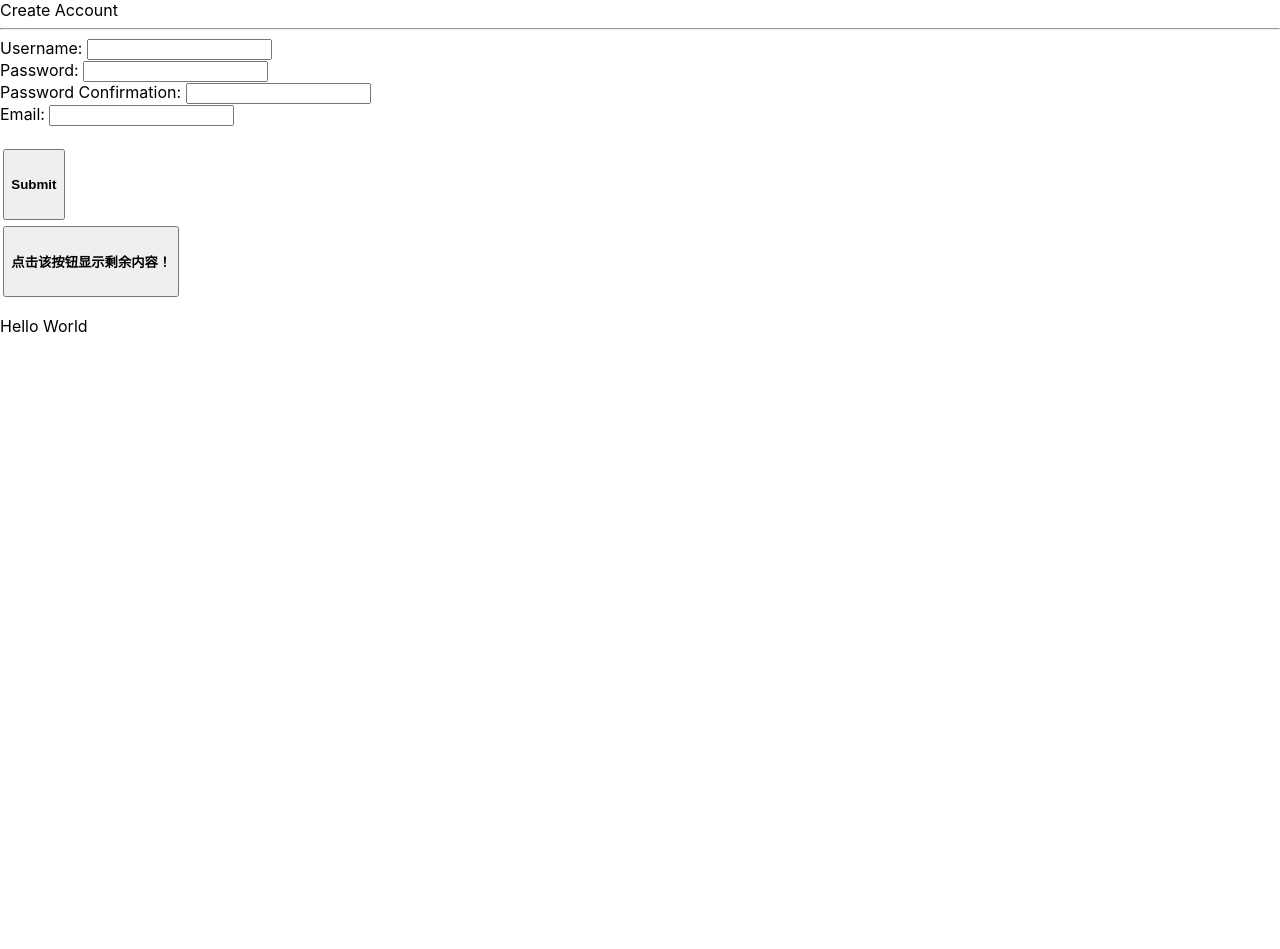
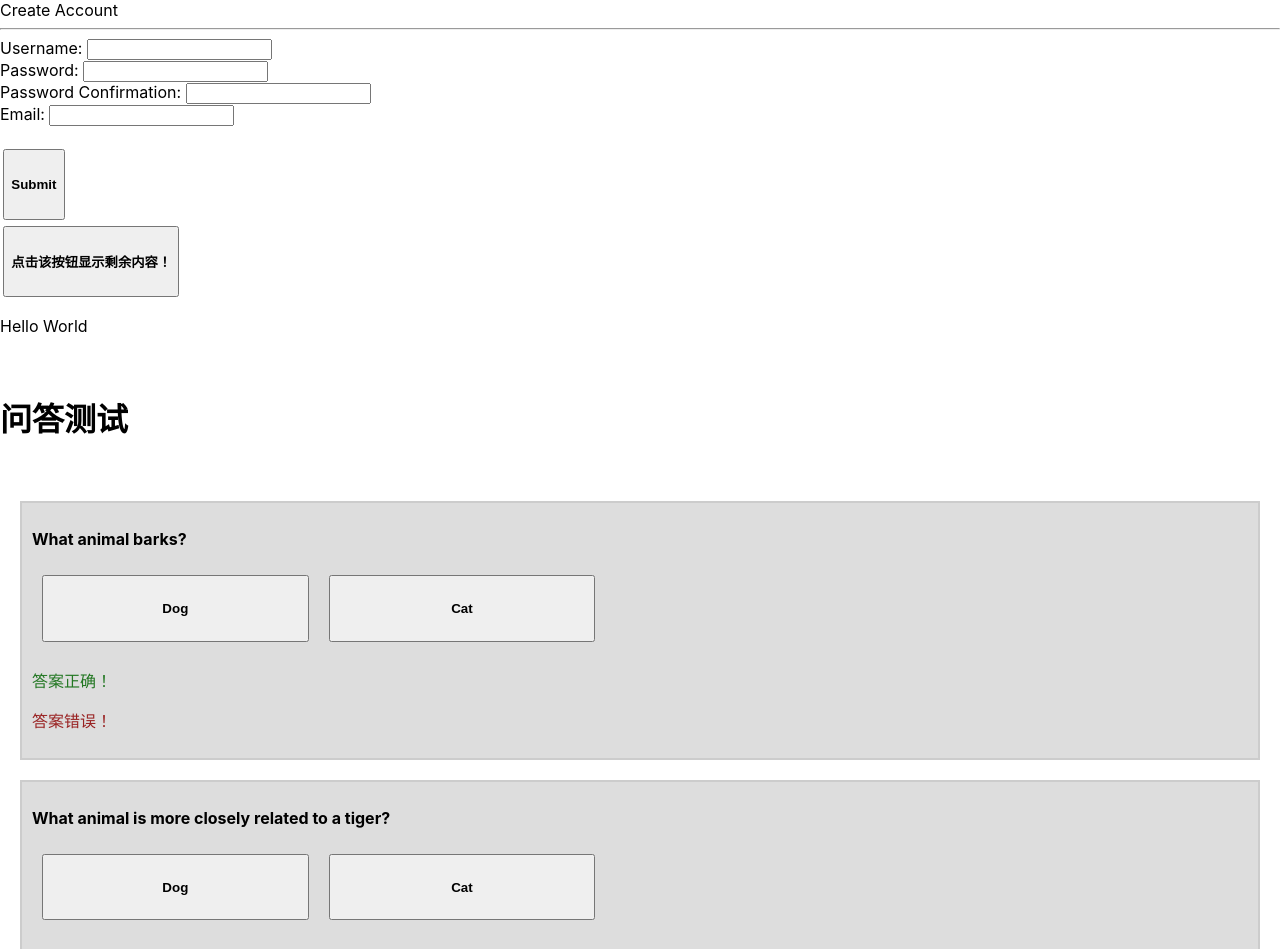
Before and after one commit to auto110/reactCourse, a React (Create React App) app: page / in a window 1280 px wide. Shown: the top 949 px of the page. Before the commit the page ends 800 px from the top, so only its background shows below. Built offline with nearby package versions, Linux system fonts and the light colour scheme.

Commit message:
问答测试页面组件的UI显示

```diff
--- a/src/App.css
+++ b/src/App.css
@@ -7,3 +7,28 @@ button {
     height: 10ex;
     font-weight: bold;
 }
+
+.question-display{
+    background: #ddd;
+    border: 2px solid #ccc;
+    margin: 20px;
+    padding: 10px
+}
+
+.question {
+    font-weight: bold;
+}
+
+.question-choice{
+    height: 5em;
+    width: 20em;
+    margin: 10px;
+}
+
+.result-correct{
+    color: #272;
+}
+
+.result-incorrect{
+    color: #922;
+}
--- a/src/App.js
+++ b/src/App.js
@@ -33,7 +33,35 @@ class App extends Component{
       passwordConfirmation: '',
       email: '',
       errors: [],
-      showSecret: false
+
+      showSecret: false,
+
+      questions: [
+        {
+          question: "What animal barks?",
+          possibleAnswers: ["Dog", "Cat"],
+          rightAnswer: "Dog",
+          playerChoice: null
+        },
+        {
+          question: "What animal is more closely related to a tiger?",
+          possibleAnswers: ["Dog", "Cat"],
+          rightAnswer: "Cat",
+          playerChoice: null
+        },
+        {
+          question: "What animal is more closely related to a wolf?",
+          possibleAnswers: ["Dog", "Cat"],
+          rightAnswer: "Dog",
+          playerChoice: null
+        },
+        {
+          question: "What animal is best known for playing fetch?",
+          possibleAnswers: ["Dog", "Cat"],
+          rightAnswer: "Dog",
+          playerChoice: null
+        }
+      ]
     };
     // 当调用事件函数时，事件里的this指向的上下文环境会发生变化（指向的不是当前组件），需要在构造器中为事件初始化指向和绑定执行上下文为当前组件
     this.validateUsernameOnBlur = this.validateUsernameOnBlur.bind(this)
@@ -164,6 +192,31 @@ class App extends Component{
     })
   }
 
+  displayQuestion(index){
+    const question = this.state.questions[index];
+    return (
+      <div className="question-display">
+       <p className="question">
+        {question.question}
+       </p>
+       <button className="question-choice">
+         {question.possibleAnswers[0]}
+       </button>
+       <button className="question-choice">
+         {question.possibleAnswers[1]}
+       </button>
+       <br/>
+
+       <p className="result-correct">
+        答案正确！
+       </p>
+       <p className="result-incorrect">
+         答案错误！
+       </p>
+      </div>
+    )
+  }
+
   render(){
     const showMessage = true;
     return (
@@ -181,6 +234,15 @@ class App extends Component{
         </div> */}
 
         {this.renderMessage(showMessage)}
+
+      <br/>
+      <h1>问答测试</h1>
+      <br/>
+
+      { this.displayQuestion(0) }
+      { this.displayQuestion(1) }
+      { this.displayQuestion(2) }
+      { this.displayQuestion(3) }
       </div>
     )
   }
```
